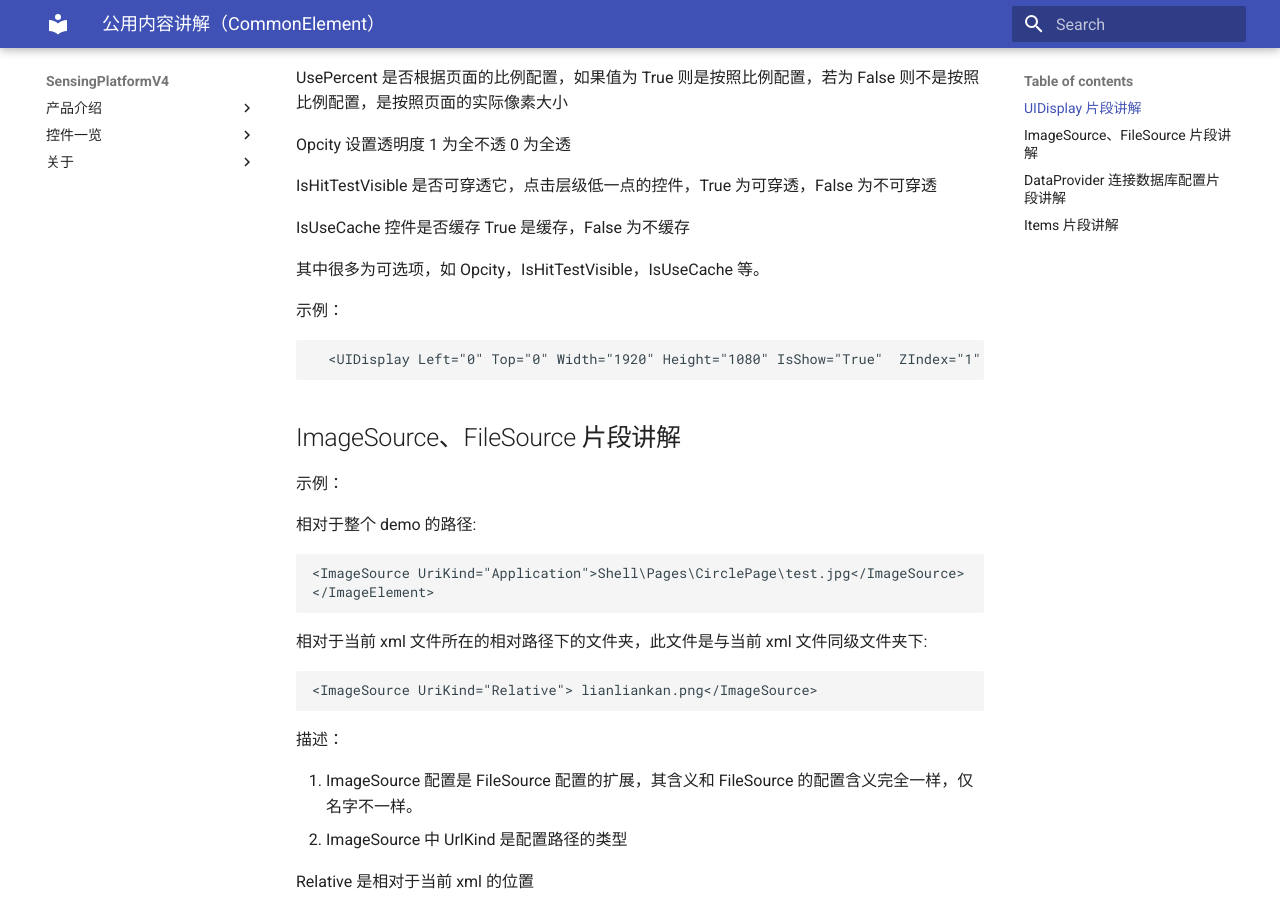
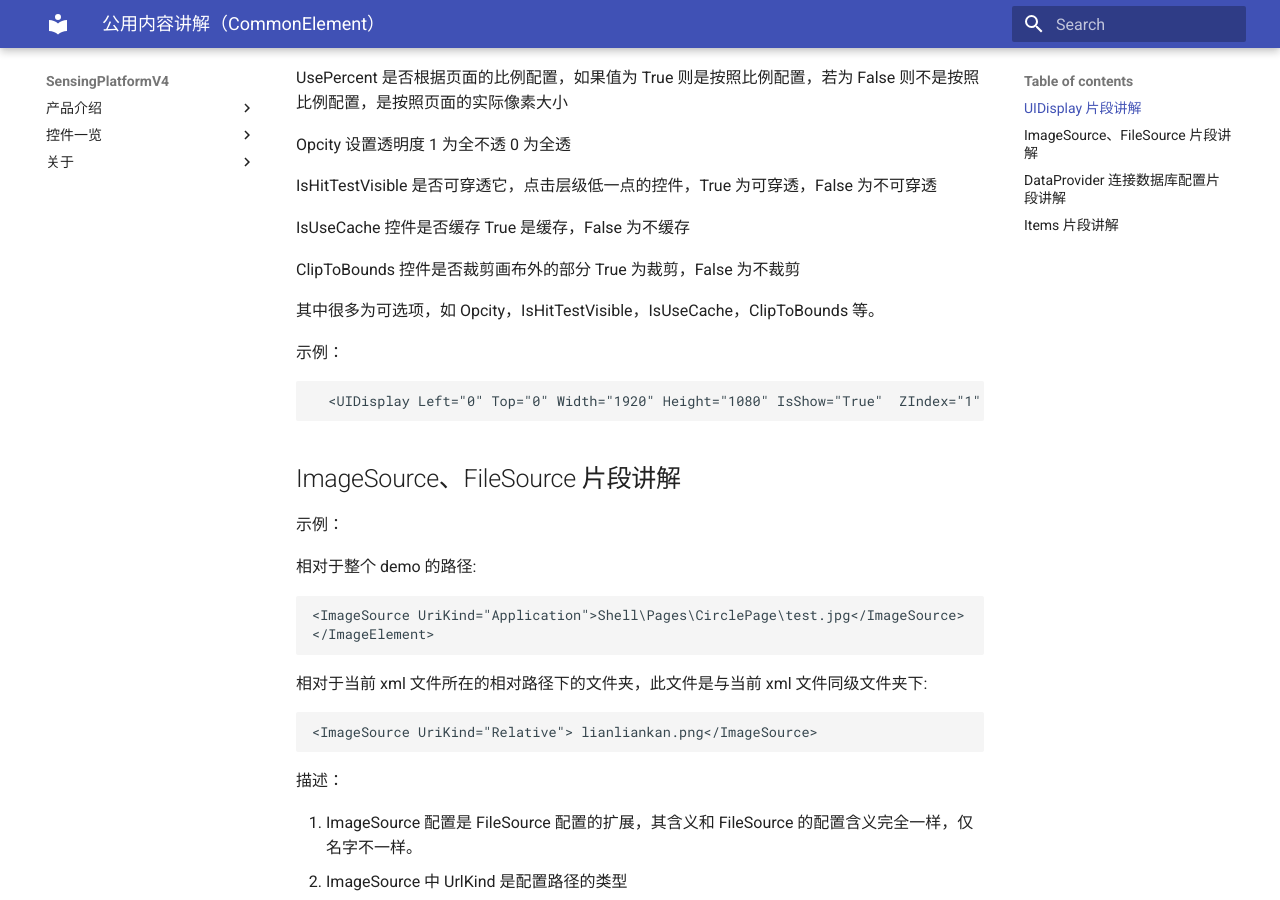
Before and after one commit to troncell/SensingPlatformDocs, an MkDocs documentation site: the page built from docs/控件一览/CommonElement.md, in a window 1280 px wide and 900 px high, scrolled down 574 px. Built offline with MkDocs 1.6.1 and Material for MkDocs 9.7.7, drawn with Linux system fonts in a browser that asks for light colours.

Commit message:
添加 SensingData、ClipToBounds

```diff
--- a/docs/控件一览/CommonElement.md
+++ b/docs/控件一览/CommonElement.md
@@ -26,7 +26,9 @@ IsHitTestVisible 是否可穿透它，点击层级低一点的控件，True 为
 
 IsUseCache 控件是否缓存 True 是缓存，False 为不缓存
 
-其中很多为可选项，如 Opcity，IsHitTestVisible，IsUseCache 等。
+ClipToBounds 控件是否裁剪画布外的部分 True 为裁剪，False 为不裁剪
+
+其中很多为可选项，如 Opcity，IsHitTestVisible，IsUseCache，ClipToBounds 等。
 
 示例：
 
```
Also changed, not shown: docs/控件一览/SequenceItemsElement.md (+3 -1 lines), docs/数据一览/SensingData.md (added, +27 -0 lines).
